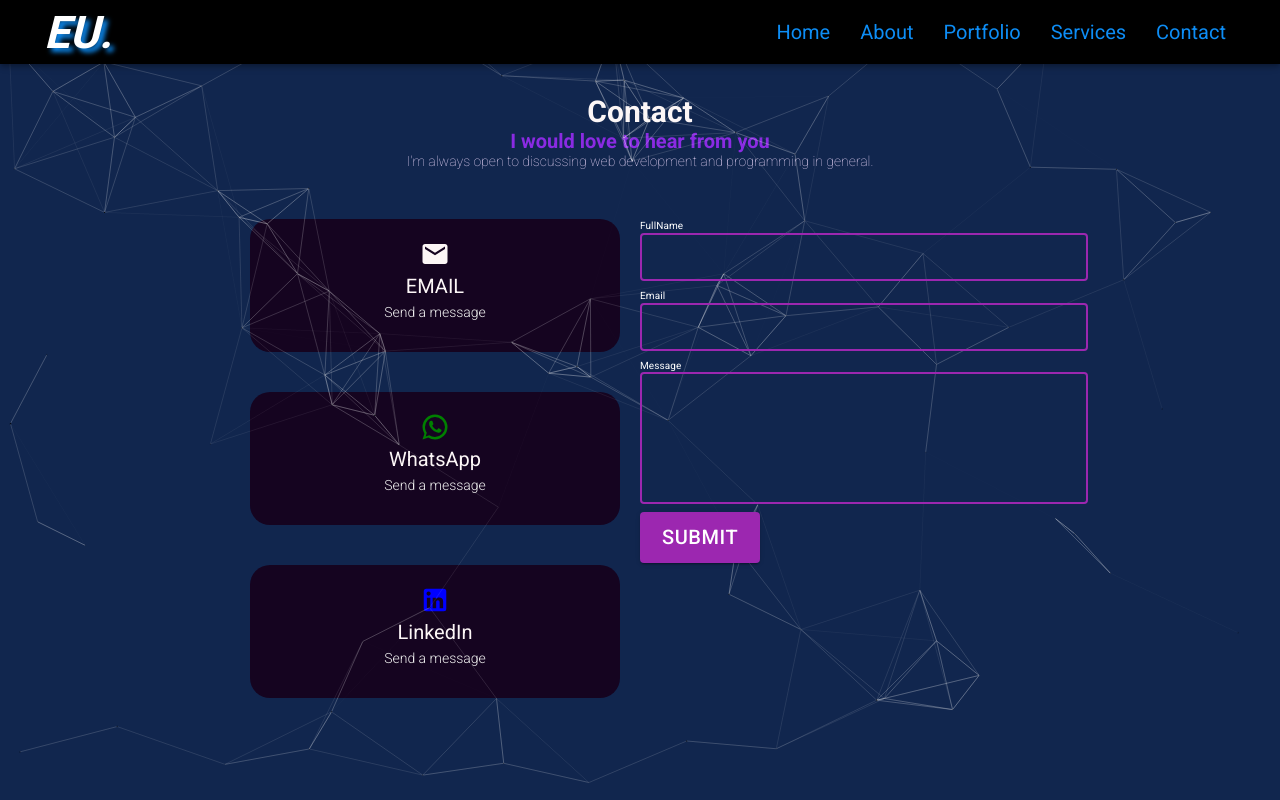
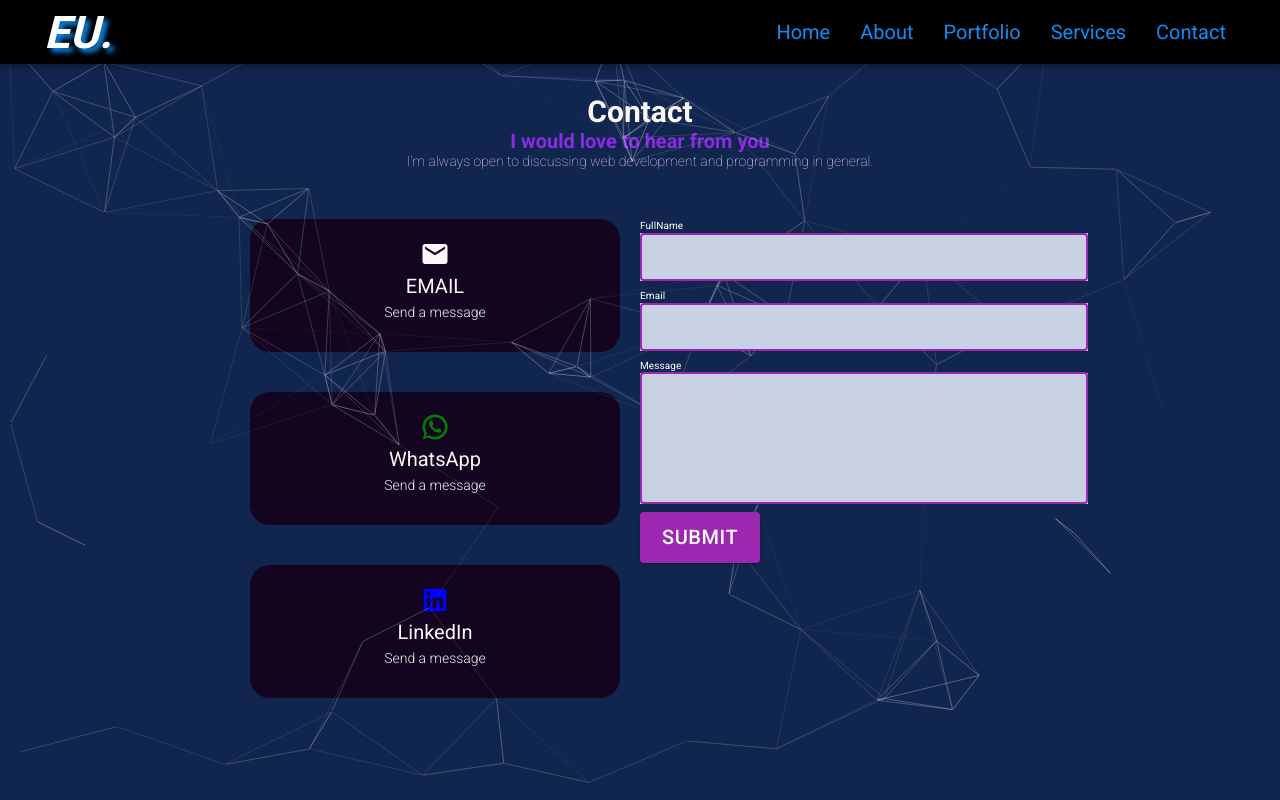
Before and after one commit to uezekiel-mufin/myportfolio, a React (Create React App) app: page /contact in a window 1280 px wide. Built offline with nearby package versions, Linux system fonts and the light colour scheme.

Commit message:
color change

```diff
--- a/src/Components/Contact/Contact.jsx
+++ b/src/Components/Contact/Contact.jsx
@@ -122,7 +122,11 @@ const Contact = () => {
                 type='text'
                 focused
                 color='secondary'
-                style={{ borderColor: "white", marginTop: "0px" }}
+                style={{
+                  borderColor: "white",
+                  marginTop: "0px",
+                  backgroundColor: "#c8d1e3",
+                }}
                 fullWidth
                 id='fullName'
                 {...register("fullName", {
@@ -139,7 +143,11 @@ const Contact = () => {
                 color='secondary'
                 focused
                 margin='normal'
-                style={{ borderColor: "white", marginTop: "0px" }}
+                style={{
+                  borderColor: "white",
+                  marginTop: "0px",
+                  backgroundColor: "#c8d1e3",
+                }}
                 type='text'
                 fullWidth
                 id='email'
@@ -162,7 +170,11 @@ const Contact = () => {
                 focused
                 color='secondary'
                 margin='normal'
-                style={{ color: "white", marginTop: "0px" }}
+                style={{
+                  color: "white",
+                  marginTop: "0px",
+                  backgroundColor: "#c8d1e3",
+                }}
                 type='text'
                 fullWidth
                 rows={7}
--- a/src/Components/Portfolio/portfolio.css
+++ b/src/Components/Portfolio/portfolio.css
@@ -38,7 +38,7 @@ h2 {
   grid-template-columns: repeat(2, 1fr);
   column-gap: 2rem;
   row-gap: 2rem;
-  padding: 0 5rem;
+  padding: 5rem;
   width: fit-content;
 }
 
@@ -49,7 +49,7 @@ h2 {
   padding: 1rem 5rem;
   background: rgba(0, 0, 0, 0.5);
   border-radius: 2rem;
-  width: min-content;
+  width: fit-content;
 }
 
 .project__image {
--- a/src/Components/Services/services.css
+++ b/src/Components/Services/services.css
@@ -1,7 +1,6 @@
 .grid {
   display: flex;
   justify-content: center;
-  /* margin-right: 5rem; */
   margin-left: 24rem;
 }
 
```
